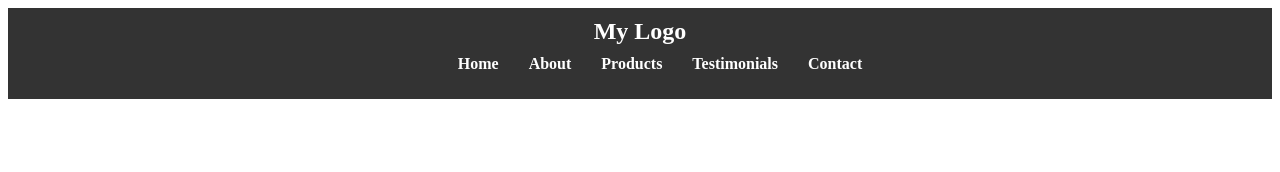
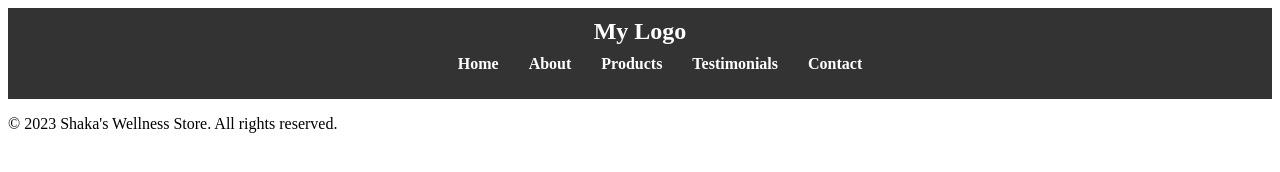
Before and after one commit to reuben-germain/shakas-wellness-store, a plain HTML site: page index.html in a window 1280 px wide. Drawn offline with Linux system fonts and the light colour scheme.

Commit message:
added a footer

```diff
--- a/index.html
+++ b/index.html
@@ -49,6 +49,12 @@
         <!-- Link to contact.html -->
     </section>
 
+    <!-- Footer -->
+<footer>
+    <p>&copy; 2023 Shaka's Wellness Store. All rights reserved.</p>
+</footer>
+
+
     <script src="js/main.js"></script>
 </body>
 </html>
```
